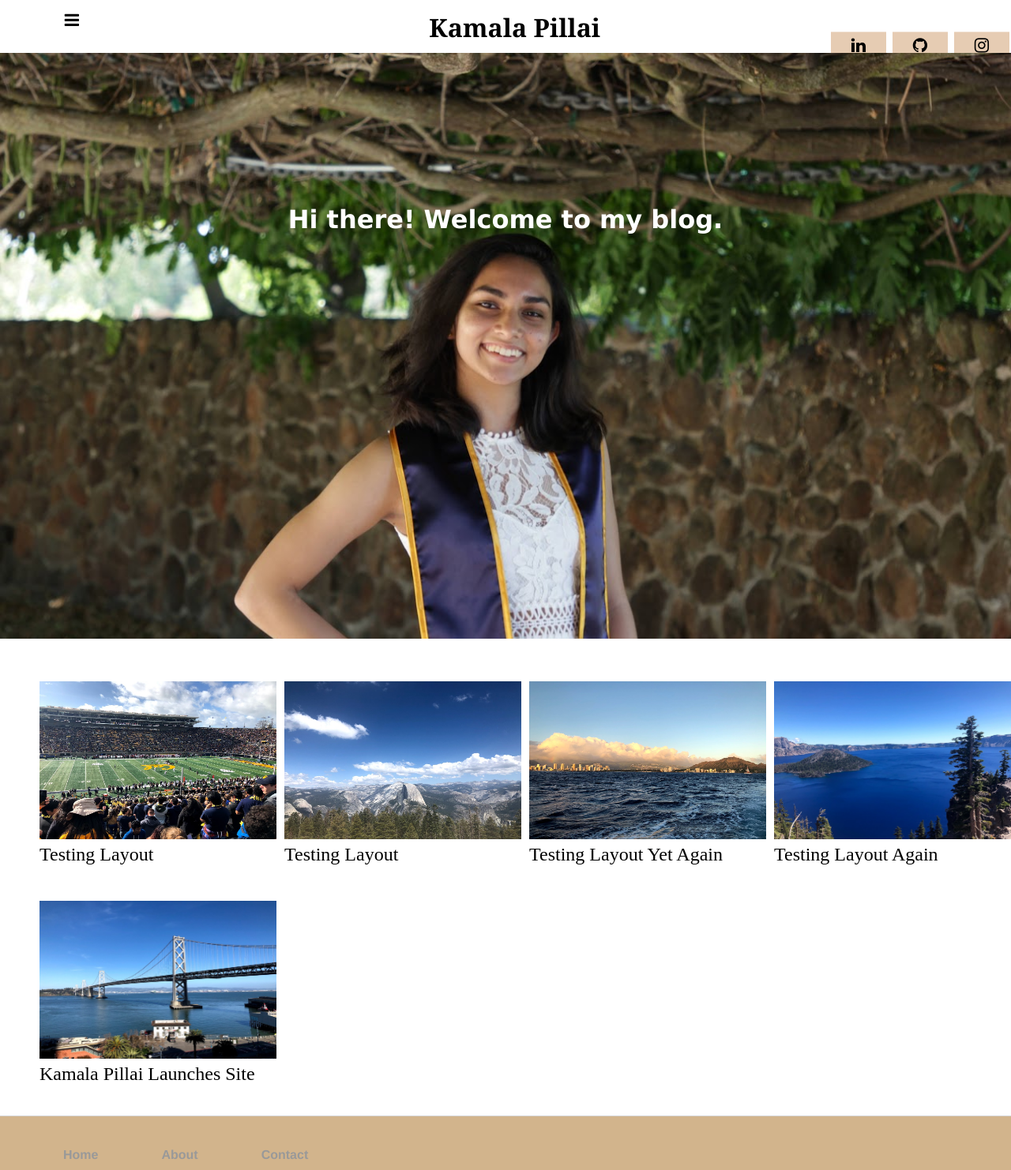
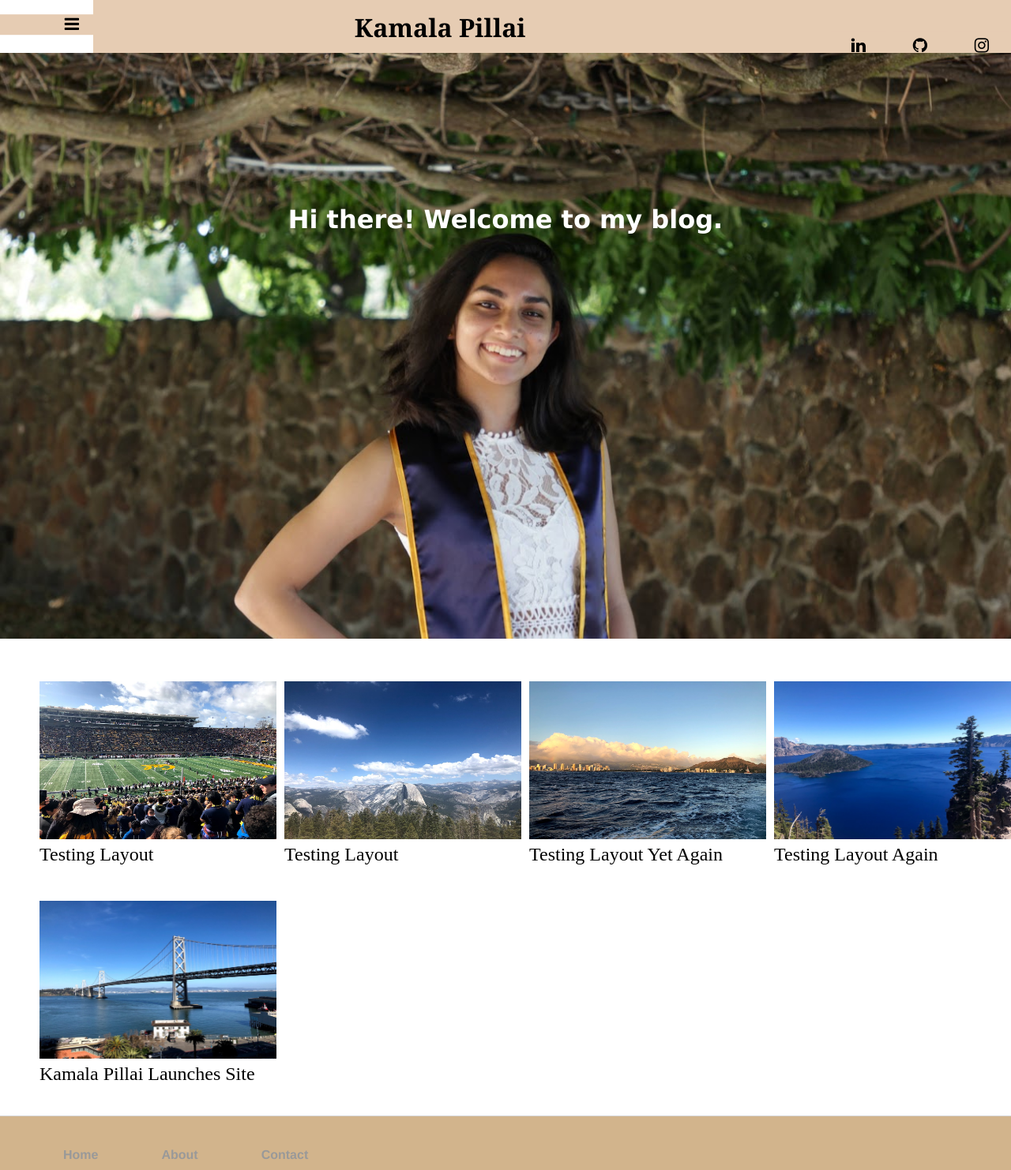
Before and after one commit to kpill/kpill.github.io, a Jekyll site: the page built from index.html, in a window 1280 px wide. Shown: the whole page at 79% size. Built offline with Jekyll 4.4.1, drawn with Linux system fonts in a browser that asks for light colours.

Commit message:
Update main.css

```diff
--- a/css/main.css
+++ b/css/main.css
@@ -2,7 +2,7 @@
 	position: relative;
 	overflow: hidden;
 	color: Black;
-	background-color: white;
+	background-color: rgb(230, 204, 179);
 	margin: 0;
 }
 
@@ -12,11 +12,13 @@
 }
 
 .menu {
+	background-color: rgb(230, 204, 179);
 	float: left;
 	padding-left: 5vw;
+	padding-right: 10vw
 	vertical-align: middle;
 	margin: 0;
-	transform: translate(0%, 50%)
+	transform: translate(0%, 70%)
 }
 
 .dropdown {
@@ -54,8 +56,8 @@
 	float: none;
   	position: absolute;
   	top: 50%;
-  	left: 45%;
-  	transform: translate(-45%, -50%);
+  	left: 35%;
+  	transform: translate(-35%, -50%);
 	vertical-align: middle;
 }
 
```
